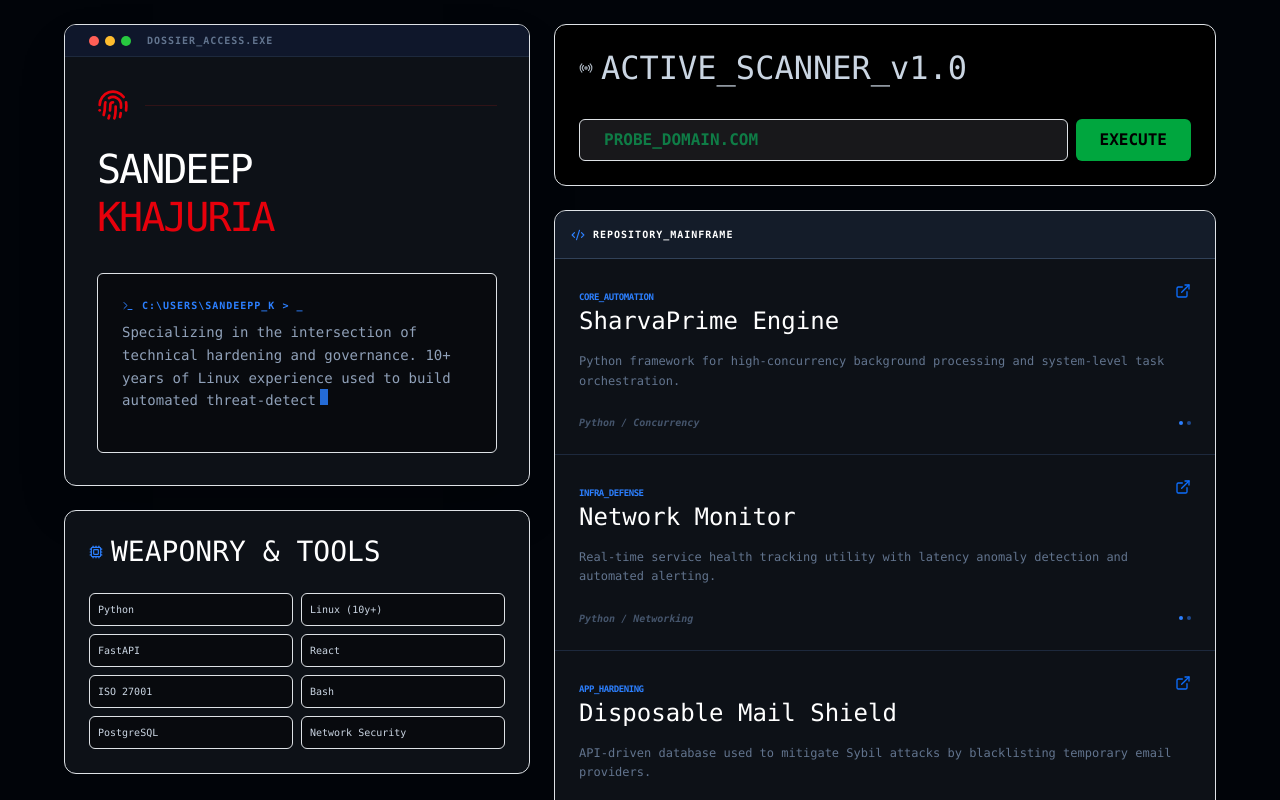
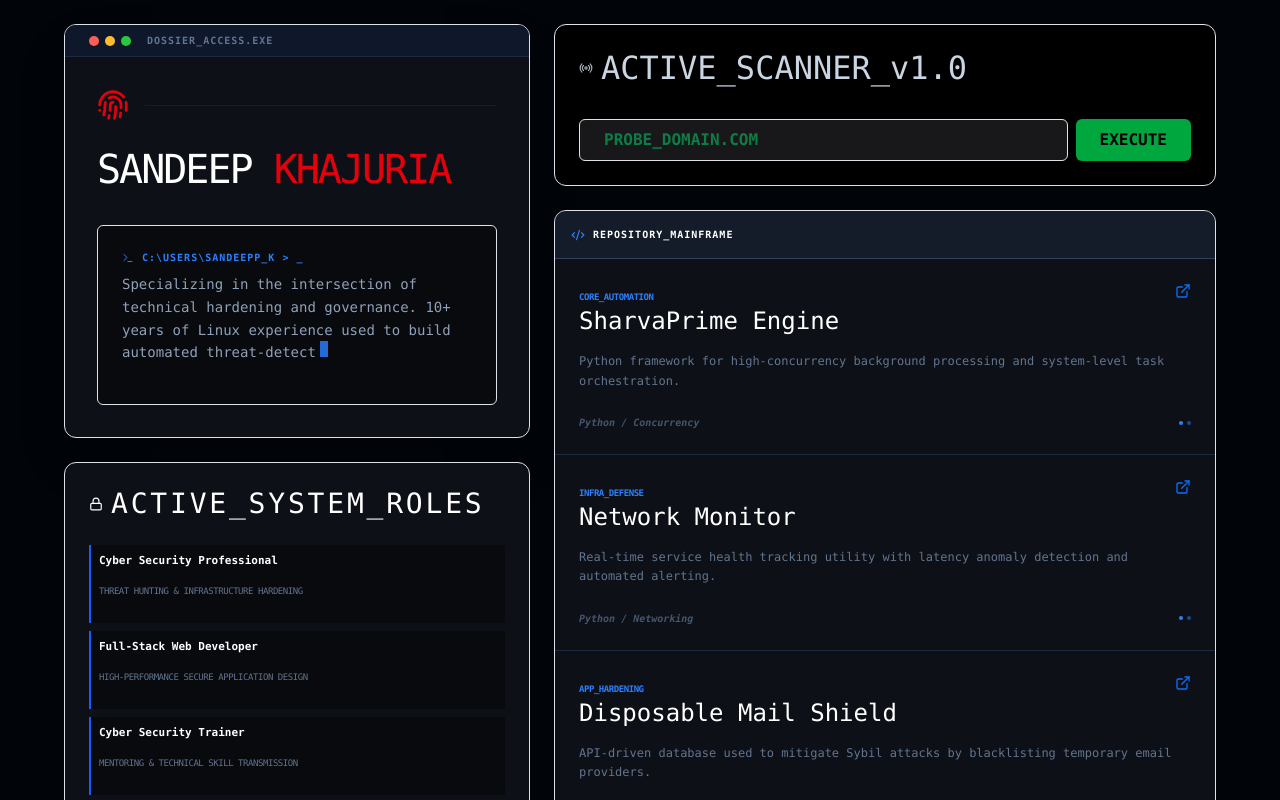
Before and after one commit to khajuriasandeepp/khajuria, a React (Vite) app: page / in a window 1280 px wide. Shown: the top 800 px of the page. Built offline with nearby package versions, Linux system fonts and the light colour scheme.

Commit message:
additional changes

```diff
--- a/src/components/Portfolio.jsx
+++ b/src/components/Portfolio.jsx
@@ -87,7 +87,7 @@ const Portfolio = () => {
               </div>
 
               <h1 className="text-4xl font-black text-white tracking-tighter uppercase leading-none">
-                Sandeep<br /><span className="text-red-600">Khajuria</span>
+                Sandeep&nbsp;<span className="text-red-600">Khajuria</span>
               </h1>
 
               <div className="mt-8 min-h-[120px] bg-black/40 p-4 rounded border border-slate-800/50">
@@ -102,13 +102,32 @@ const Portfolio = () => {
             </div>
           </div>
 
+          {/* NEW: SYSTEM ROLES DIV */}
+          <div className="bg-[#0d1117] border border-slate-800 p-6 rounded-xl relative overflow-hidden">
+            <h3 className="text-white text-[8px] font-bold uppercase mb-4 tracking-widest text-slate-500 flex items-center gap-2">
+              <Lock size={14} /> Active_System_Roles
+            </h3>
+            <div className="space-y-2">
+              {[
+                { role: "Cyber Security Professional", desc: "Threat Hunting & Infrastructure Hardening" },
+                { role: "Full-Stack Web Developer", desc: "High-Performance Secure Application Design" },
+                { role: "Cyber Security Trainer", desc: "Mentoring & Technical Skill Transmission" }
+              ].map((item, idx) => (
+                <div key={idx} className="bg-black/40 border-l-2 border-blue-600 p-2 hover:bg-blue-600/5 transition group">
+                  <p className="text-[11px] font-bold text-white group-hover:text-blue-400 transition">{item.role}</p>
+                  <p className="text-[9px] text-slate-500 mt-1 uppercase tracking-tighter">{item.desc}</p>
+                </div>
+              ))}
+            </div>
+          </div>
+
           {/* TECH STACK BENTO */}
           <div className="bg-[#0d1117] border border-slate-800 p-6 rounded-xl">
             <h3 className="text-white text-[10px] font-bold uppercase mb-4 flex items-center gap-2">
               <Cpu size={14} className="text-blue-500" /> Weaponry & Tools
             </h3>
             <div className="grid grid-cols-2 gap-2">
-              {["Python", "Linux (10y+)", "FastAPI", "React", "ISO 27001", "Bash", "PostgreSQL", "Network Security"].map(tool => (
+              {["Pen Testing", "Kali Linux/Linux (10y+)", "Flask", "React", "ISO 27001", "Python", "Bash", "Application Security","Network Security", "Training"].map(tool => (
                 <div key={tool} className="bg-black/40 border border-slate-800 p-2 text-[10px] rounded hover:border-blue-500/50 transition cursor-default">
                   {tool}
                 </div>
```
